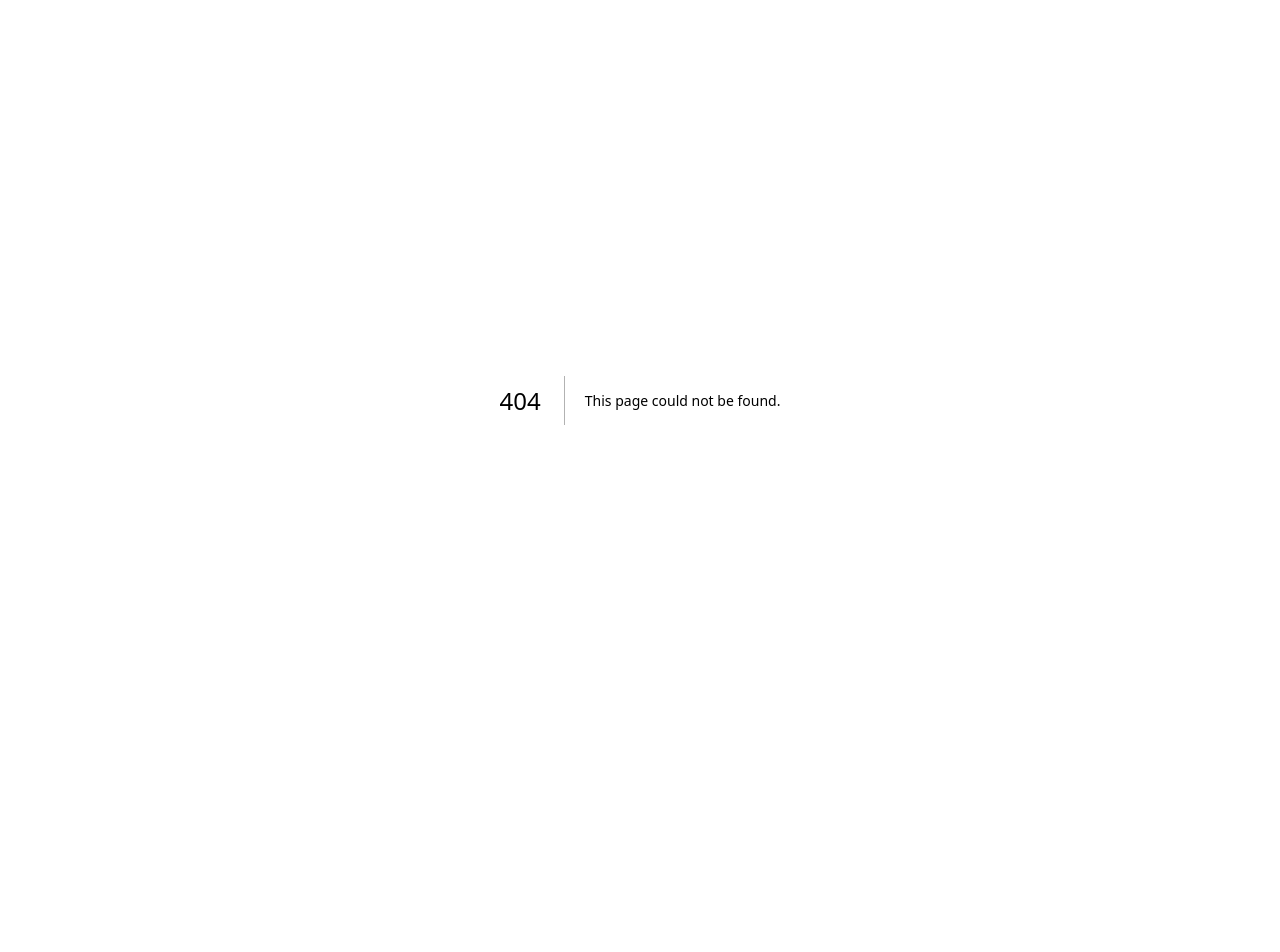
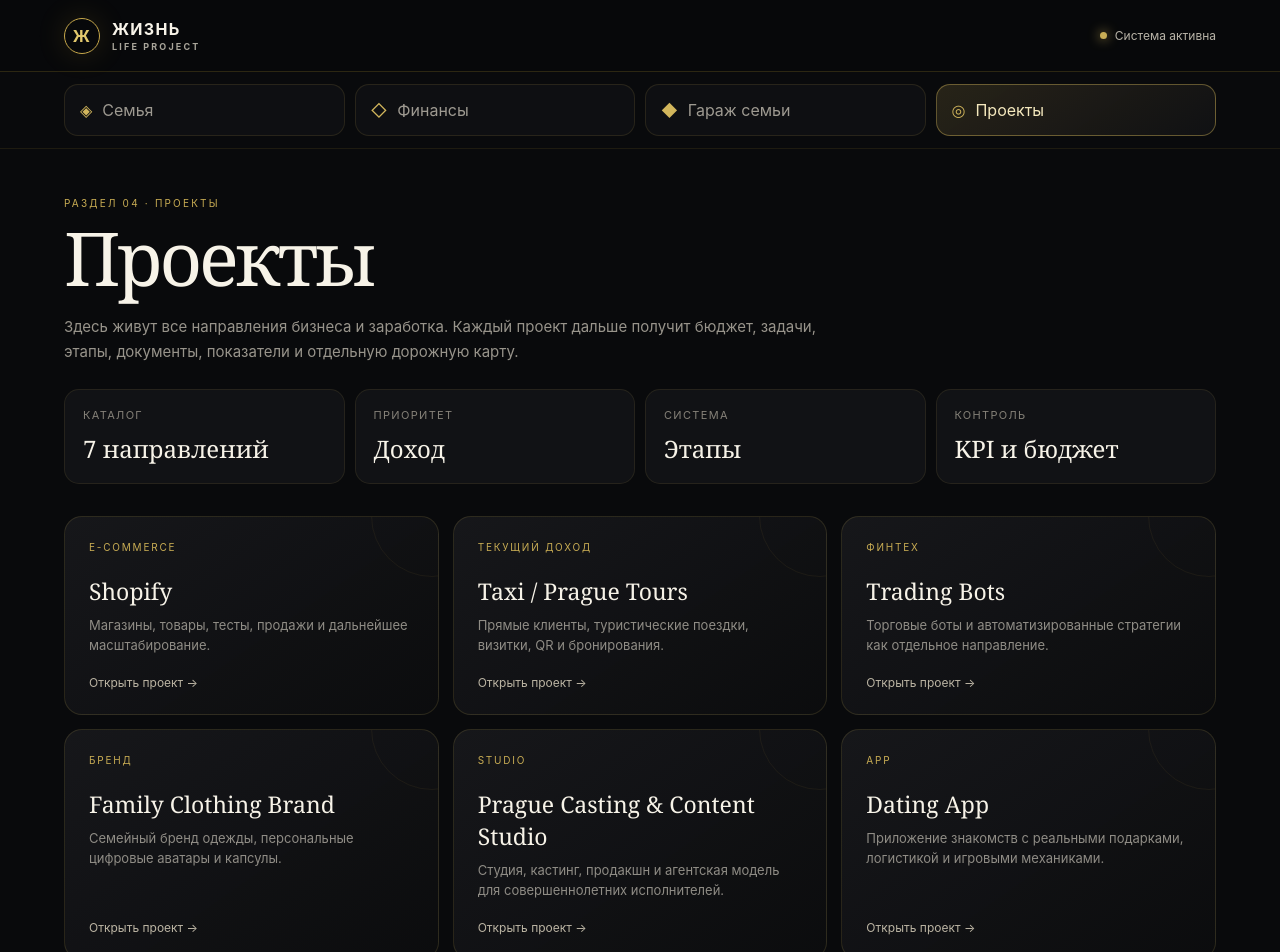
Before and after one commit to Igor-Samarin/life-project, a Next.js app: page /projects in a window 1280 px wide. Before the commit this address had no page. Shown: the top 952 px of the page. Before the commit the page ends 800 px from the top, so only its background shows below. Built offline with nearby package versions, Linux system fonts and the light colour scheme.

Commit message:
Add Projects section

```diff
--- /dev/null
+++ b/pages/projects.js
@@ -0,0 +1,39 @@
+import Layout from "../components/Layout";
+
+const projects = [
+  ["Shopify", "Магазины, товары, тесты, продажи и дальнейшее масштабирование.", "E-commerce"],
+  ["Taxi / Prague Tours", "Прямые клиенты, туристические поездки, визитки, QR и бронирования.", "Текущий доход"],
+  ["Trading Bots", "Торговые боты и автоматизированные стратегии как отдельное направление.", "Финтех"],
+  ["Family Clothing Brand", "Семейный бренд одежды, персональные цифровые аватары и капсулы.", "Бренд"],
+  ["Prague Casting & Content Studio", "Студия, кастинг, продакшн и агентская модель для совершеннолетних исполнителей.", "Studio"],
+  ["Dating App", "Приложение знакомств с реальными подарками, логистикой и игровыми механиками.", "App"],
+  ["Wedding Complex", "Концепт свадебного комплекса: кафе и магазины свадебных товаров.", "Real Estate"],
+];
+
+export default function Projects() {
+  return (
+    <Layout active="/projects">
+      <div className="lp-eyebrow">Раздел 04 · Проекты</div>
+      <h1 className="lp-title">Проекты</h1>
+      <p className="lp-subtitle">Здесь живут все направления бизнеса и заработка. Каждый проект дальше получит бюджет, задачи, этапы, документы, показатели и отдельную дорожную карту.</p>
+
+      <div className="lp-kpis">
+        <div className="lp-kpi"><span>Каталог</span><strong>{projects.length} направлений</strong></div>
+        <div className="lp-kpi"><span>Приоритет</span><strong>Доход</strong></div>
+        <div className="lp-kpi"><span>Система</span><strong>Этапы</strong></div>
+        <div className="lp-kpi"><span>Контроль</span><strong>KPI и бюджет</strong></div>
+      </div>
+
+      <section className="lp-grid">
+        {projects.map(([title,text,meta]) => (
+          <article className="lp-card" key={title}>
+            <div className="lp-cardLabel">{meta}</div>
+            <h3>{title}</h3>
+            <p>{text}</p>
+            <div className="lp-cardMeta">Открыть проект →</div>
+          </article>
+        ))}
+      </section>
+    </Layout>
+  );
+}
```
